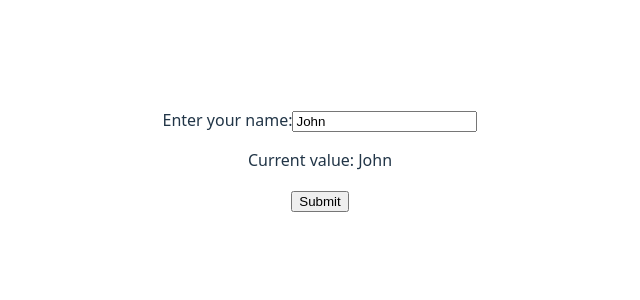
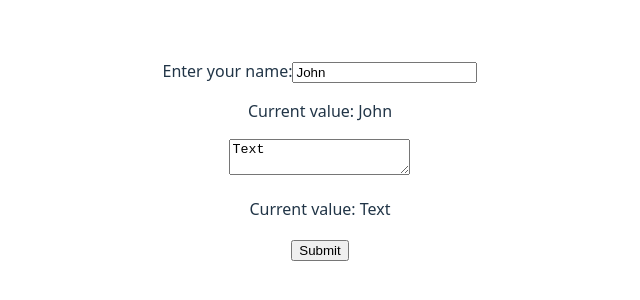
Before and after one commit to Ebubekir42/ReactTutorial, a React (Vite) app: page / in a window 1280 px wide. Shown: the part 240-540 px from the top of the page, without its empty margins (320-960 px from the left). Built offline with nearby package versions, Linux system fonts and the light colour scheme.

Commit message:
TextArea

```diff
--- a/src/Form.jsx
+++ b/src/Form.jsx
@@ -2,12 +2,15 @@ import { useState } from "react";
 
 const MyForm = () => {
     const [name, setName] = useState("John");
+    const [mytxt, setMytxt] = useState("Text");
 
     const handleChange = (e) => {
         setName(e.target.value);
     }
 
-    console.log("test");
+    const handleChange2 = (e) => {
+        setMytxt(e.target.value);
+    }
 
     const handleSubmit = (e) => {
         e.preventDefault();
@@ -20,6 +23,8 @@ const MyForm = () => {
                 <input type="text" value={name} onChange={handleChange} />
             </label>
             <p>Current value: {name}</p>
+            <textarea value={mytxt} onChange={handleChange2} />
+            <p>Current value: {mytxt}</p>
             <input type="submit" />
         </form>
     );
```
